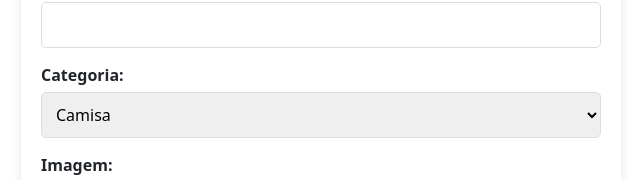
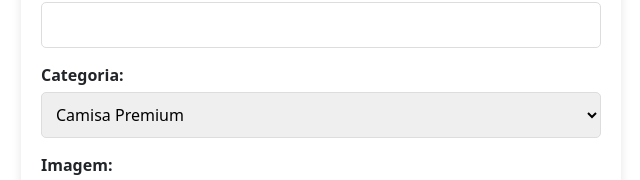
Before and after one commit to GustavoAssuncao02/orion-outlet, a React (Create React App) app: page /AddItems in a window 1280 px wide. Shown: the part 255-435 px from the top of the page, without its empty margins (319-959 px from the left). Built offline with nearby package versions, Linux system fonts and the light colour scheme; a web font is replaced by a local one.

Commit message:
Update new item categories.

```diff
--- a/src/pages/AddItems/AddItems.js
+++ b/src/pages/AddItems/AddItems.js
@@ -8,32 +8,45 @@ function AddItems() {
                 <h1>Adicionar Item</h1>
                 <form>
                     <label for="nome">Nome:</label>
-                    <input type="text" id="nome" name="nome" required/>
+                    <input type="text" id="nome" name="nome" required />
 
                     <label for="quantidade">Quantidade:</label>
-                        <input type="number" id="quantidade" name="quantidade" min="1" required/>
+                    <input type="number" id="quantidade" name="quantidade" min="1" required />
 
                     <label for="categoria">Categoria:</label>
                     <select id="categoria" name="categoria" required>
-                                <option value="eletronicos">Camisa</option>
-                                <option value="roupas">Bermuda</option>
-                                <option value="alimentos">calças</option>
-                                <option value="livros">Inverno</option>
+                        <option value="eletronicos">Camisa Premium</option>
+                        <option value="roupas">Camisa Grife</option>
+                        <option value="alimentos">Camisa Peruana</option>
+                        <option value="livros">Camisa Stret Wear</option>
+                        <option value="eletronicos">Camisa de Time</option>
+                        <option value="roupas">Camisa Regata</option>
+                        <option value="alimentos">Bermuda Jeans</option>
+                        <option value="livros">Bermuda Dri-Fit</option>
+                        <option value="eletronicos">Bermuda Nacional</option>
+                        <option value="roupas">Bermuda Cargo High</option>
+                        <option value="alimentos">Bermuda Tactel</option>
+                        <option value="livros">Bermuda Brim Lacost</option>
+                        <option value="eletronicos">Calça</option>
+                        <option value="roupas">Calça Jeans</option>
+                        <option value="alimentos">Carça Jogger</option>
+                        <option value="livros">Suéter</option>
+                        <option value="eletronicos">Moleton Gola Careca</option>
                     </select>
 
                     <label for="imagem">Imagem:</label>
-                            <input type="file" id="imagem" name="imagem" multiple accept="image/*"/>
+                    <input type="file" id="imagem" name="imagem" multiple accept="image/*" />
 
                     <label for="cor">Cor:</label>
-                                <input type="color" id="cor" name="cor" multiple/>
+                    <input type="color" id="cor" name="cor" multiple />
 
                     <fieldset>
                         <legend>Tamanhos:</legend>
-                                        <label><input type="checkbox" name="tamanhos" value="pp"/> PP</label>
-                                        <label><input type="checkbox" name="tamanhos" value="p"/> P</label>
-                                        <label><input type="checkbox" name="tamanhos" value="m"/> M</label>
-                                        <label><input type="checkbox" name="tamanhos" value="g"/> G</label>
-                                        <label><input type="checkbox" name="tamanhos" value="gg"/> GG</label>
+                        <label><input type="checkbox" name="tamanhos" value="pp" /> PP</label>
+                        <label><input type="checkbox" name="tamanhos" value="p" /> P</label>
+                        <label><input type="checkbox" name="tamanhos" value="m" /> M</label>
+                        <label><input type="checkbox" name="tamanhos" value="g" /> G</label>
+                        <label><input type="checkbox" name="tamanhos" value="gg" /> GG</label>
                     </fieldset>
 
                     <label for="estilo">Estilo:</label>
@@ -45,7 +58,7 @@ function AddItems() {
                     </select>
 
                     <label for="preco">Preço:</label>
-                                    <input type="number" id="preco" name="preco" min="0" step="0.01" required/>
+                    <input type="number" id="preco" name="preco" min="0" step="0.01" required />
 
                     <button type="submit">Adicionar Item</button>
                 </form>
```
Lines whose indentation alone changed are shown as unchanged.
